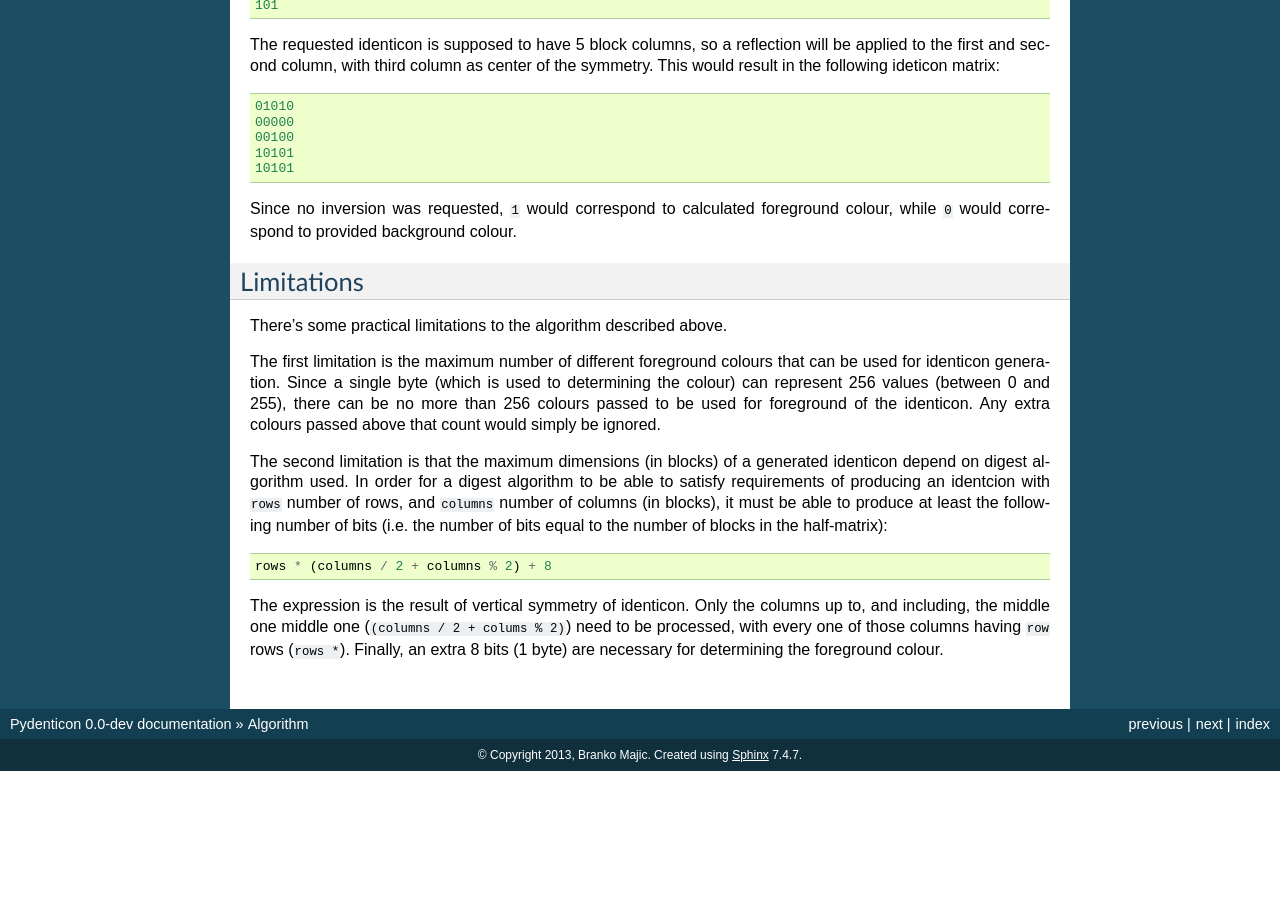
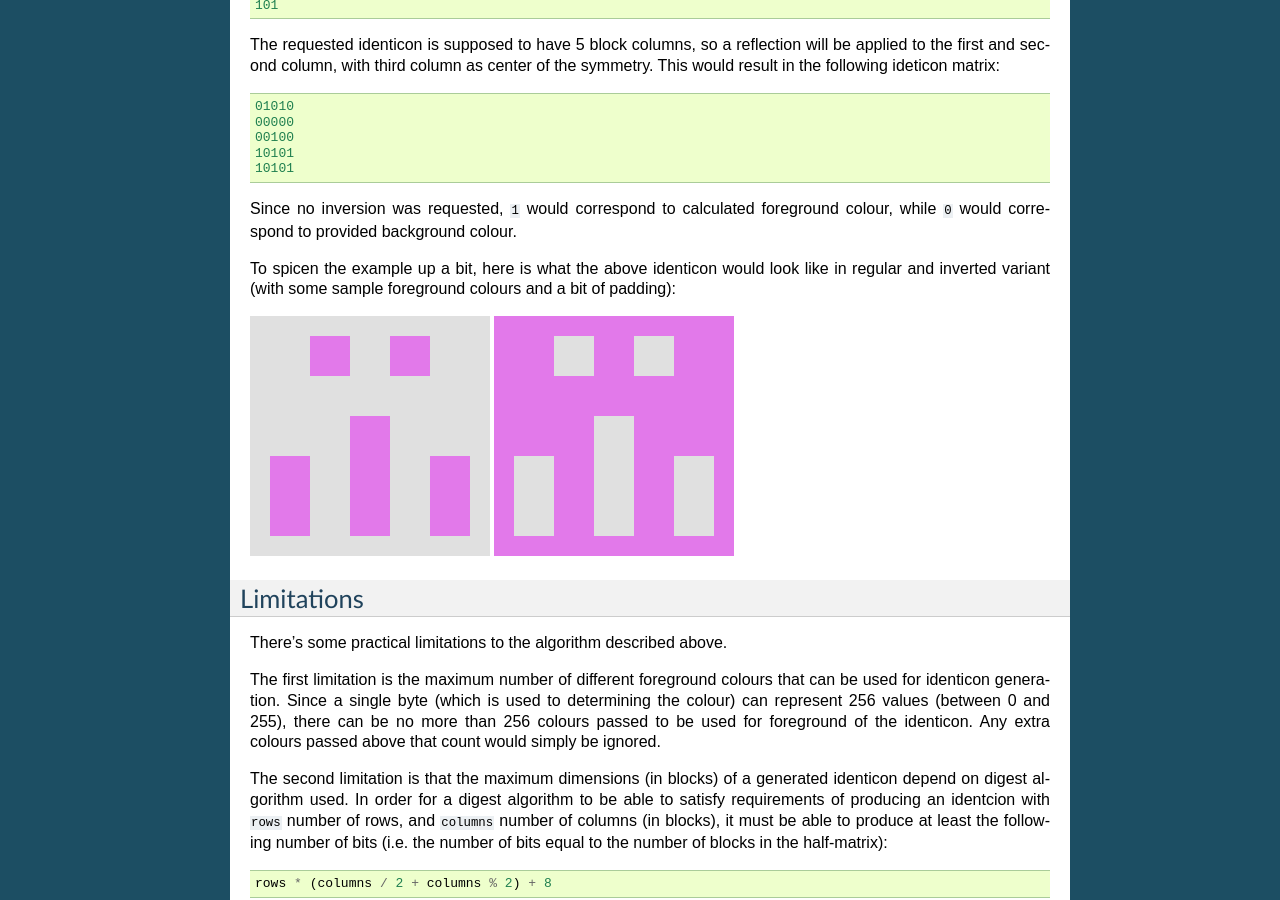
Before and after one commit to azaghal/pydenticon, a Sphinx documentation site: the page built from docs/algorithm.rst, in a window 1280 px wide and 900 px high, scrolled down 1945 px. Built offline with Sphinx 7.4.7, drawn with Linux system fonts in a browser that asks for light colours; before the commit the page ends 2716 px from its top, so only the background shows below that.

Commit message:
PYD-2: Added logo and favicon to documentation. Added two sample identicon images to index page, and two sample identicons to usage page. Added the favicon source file (GIMP XCF).

```diff
--- a/docs/algorithm.rst
+++ b/docs/algorithm.rst
@@ -126,6 +126,13 @@ the symmetry. This would result in the following ideticon matrix::
 Since no inversion was requested, ``1`` would correspond to calculated
 foreground colour, while ``0`` would correspond to provided background colour.
 
+To spicen the example up a bit, here is what the above identicon would look like
+in regular and inverted variant (with some sample foreground colours and a bit
+of padding):
+
+.. image:: images/branko.png
+.. image:: images/branko_inverted.png
+
 Limitations
 -----------
 
--- a/docs/conf.py
+++ b/docs/conf.py
@@ -111,12 +111,12 @@ html_theme = 'default'
 
 # The name of an image file (relative to this directory) to place at the top
 # of the sidebar.
-#html_logo = None
+html_logo = "images/logo.png"
 
 # The name of an image file (within the static path) to use as favicon of the
 # docs.  This file should be a Windows icon file (.ico) being 16x16 or 32x32
 # pixels large.
-#html_favicon = None
+html_favicon = "images/favicon.ico"
 
 # Add any paths that contain custom static files (such as style sheets) here,
 # relative to this directory. They are copied after the builtin static files,
--- a/docs/index.rst
+++ b/docs/index.rst
@@ -1,5 +1,8 @@
 Pydenticon documentation
 ========================
+
+.. image:: images/pydenticon.png
+.. image:: images/pydenticon_inverted.png
 
 Pydenticon is a small utility library that can be used for deterministically
 generating identicons based on the hash of provided data.
```
Also changed, not shown: docs/images/branko.png (added), docs/images/branko_inverted.png (added), docs/images/favicon.ico (added), docs/images/logo.png (added), docs/images/pydenticon.png (added), docs/images/pydenticon_inverted.png (added), 1 other file.
